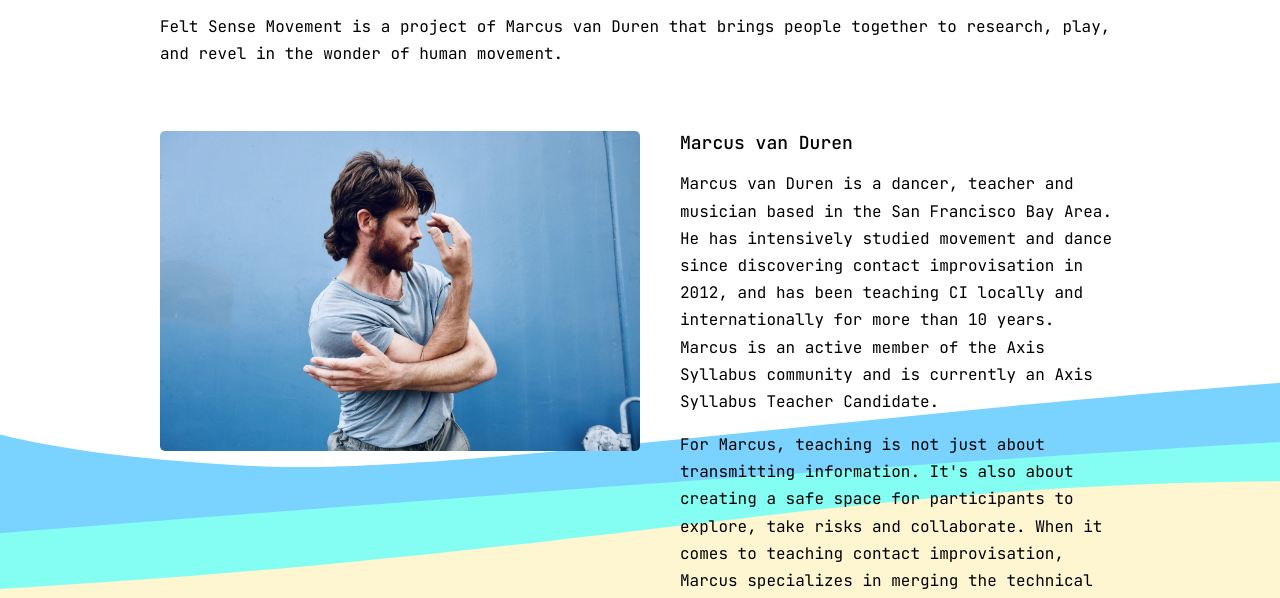
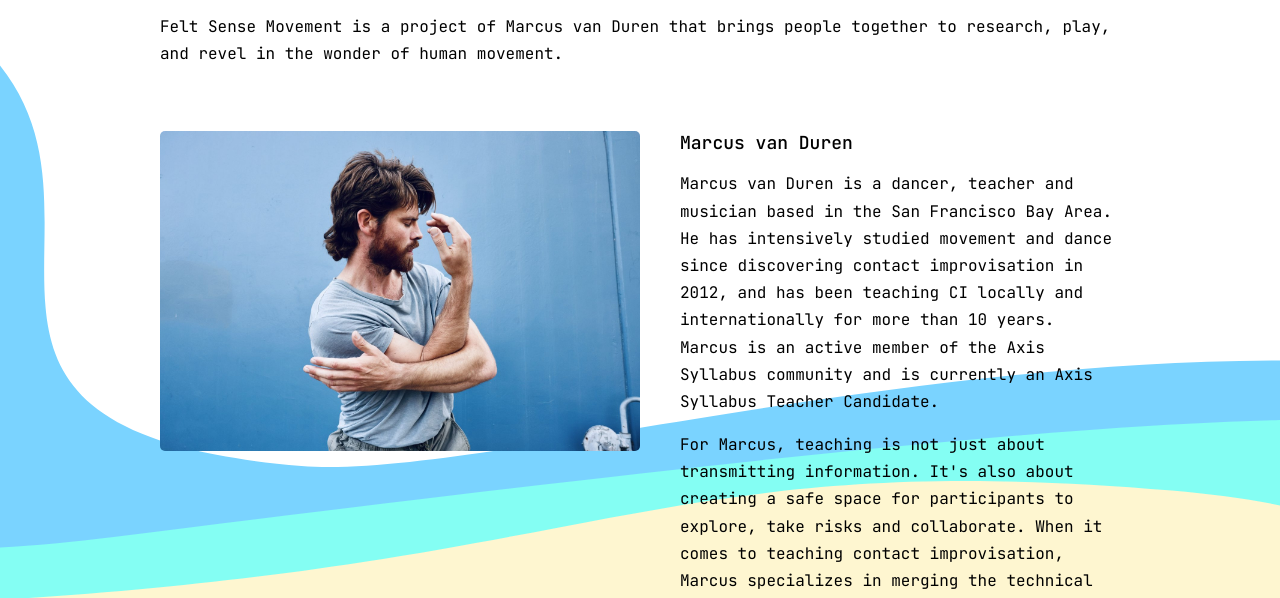
Before and after one commit to Marcouscous/felt-sense-movement, a plain HTML site: page about.html in a window 1280 px wide. Shown: the part 202-800 px from the top of the page. Drawn offline with Linux system fonts and the light colour scheme.

Commit message:
About page: squish the first wave's width so more of its curves show
Width stays a percentage of the page, so it scales with the screen.

Co-Authored-By: Claude Opus 5.5 <noreply@anthropic.com>
Claude-Session: https://claude.ai/code/session_016mkt26DMmwwpFJ1RJRokjU

```diff
--- a/style.css
+++ b/style.css
@@ -3325,7 +3325,7 @@ body {
 
 .about-page {
   background-image: url('assets/vectors/background-mobile-3.svg');
-  background-size: 300% 79rem;   /* mobile: taller wave */
+  background-size: 150% 79rem;   /* mobile: narrower so the wave shows more curves */
   background-position: 8% -18rem;   /* mobile: raised so it starts behind the photo */
   background-repeat: no-repeat;
 }
@@ -3418,7 +3418,7 @@ body {
 @media (min-width: 650px) {
 
   .about-page {
-    background-size: 160% 60rem;   /* desktop: shorter wave */
+    background-size: 100% 60rem;   /* desktop: narrower so the wave shows more curves */
     background-position: 30% 0;
   }
 
```
